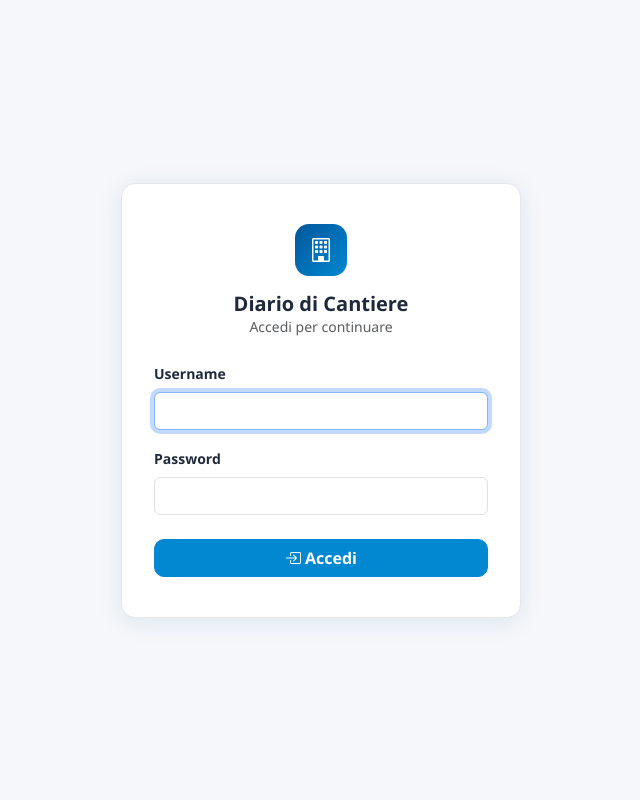
After one commit to licchiu-dev/diario-di-cantiere, a Django app: page /login/ in a window 1280 px wide. The commit adds this page. Shown: the whole page, without its empty margins (319-959 px from the left). Run offline with Django 4.2, Linux system fonts and the light colour scheme.

Commit message:
Add login auth + Railway deploy config
- @login_required on all views, login/logout URLs, login.html template
- railway.json with build (collectstatic) + start (migrate + gunicorn) commands
- dj-database-url in settings for DATABASE_URL env var (Supabase)
- Remove vercel.json

Co-Authored-By: Claude Sonnet 4.6 <noreply@anthropic.com>

```diff
--- a/diario_cantiere/settings.py
+++ b/diario_cantiere/settings.py
@@ -84,3 +84,7 @@ MEDIA_URL = '/media/'
 MEDIA_ROOT = BASE_DIR / 'media'
 
 DEFAULT_AUTO_FIELD = 'django.db.models.BigAutoField'
+
+LOGIN_URL = '/login/'
+LOGIN_REDIRECT_URL = '/'
+LOGOUT_REDIRECT_URL = '/login/'
--- a/diario_cantiere/urls.py
+++ b/diario_cantiere/urls.py
@@ -1,9 +1,12 @@
 from django.contrib import admin
 from django.urls import path
+from django.contrib.auth import views as auth_views
 from core import views
 
 urlpatterns = [
     path('admin/', admin.site.urls),
+    path('login/', auth_views.LoginView.as_view(template_name='login.html'), name='login'),
+    path('logout/', auth_views.LogoutView.as_view(), name='logout'),
     path('', views.cantieri_list, name='cantieri_list'),
     path('cantieri/<int:pk>/', views.cantiere_detail, name='cantiere_detail'),
     path('giornata/nuova/', views.giornata_create, name='giornata_create'),
--- a/templates/base.html
+++ b/templates/base.html
@@ -35,6 +35,12 @@
       <a href="/admin/" class="btn btn-outline-light btn-sm ms-2" target="_blank">
         <i class="bi bi-gear me-1"></i>Admin
       </a>
+      <form method="post" action="{% url 'logout' %}" class="d-inline ms-2">
+        {% csrf_token %}
+        <button type="submit" class="btn btn-outline-light btn-sm" title="Esci">
+          <i class="bi bi-box-arrow-right"></i>
+        </button>
+      </form>
     </div>
   </div>
 </nav>
--- /dev/null
+++ b/templates/login.html
@@ -0,0 +1,65 @@
+<!DOCTYPE html>
+<html lang="it">
+<head>
+  <meta charset="UTF-8">
+  <meta name="viewport" content="width=device-width, initial-scale=1">
+  <title>Accesso – Diario di Cantiere</title>
+  <link href="https://cdn.jsdelivr.net/npm/bootstrap@5.3.2/dist/css/bootstrap.min.css" rel="stylesheet">
+  <link href="https://cdn.jsdelivr.net/npm/bootstrap-icons@1.11.3/font/bootstrap-icons.min.css" rel="stylesheet">
+  {% load static %}
+  <link href="{% static 'css/custom.css' %}" rel="stylesheet">
+  <style>
+    body { min-height: 100vh; display: flex; align-items: center; justify-content: center; }
+    .login-card {
+      width: 100%;
+      max-width: 400px;
+      background: #fff;
+      border: 1px solid var(--c-border);
+      border-radius: var(--c-card-r);
+      box-shadow: 0 4px 24px rgba(1,87,155,.10);
+      padding: 2.5rem 2rem;
+    }
+    .login-logo {
+      width: 52px; height: 52px;
+      background: linear-gradient(135deg, #01579b 0%, #0288d1 100%);
+      border-radius: 14px;
+      display: flex; align-items: center; justify-content: center;
+      font-size: 1.5rem; color: #fff;
+    }
+  </style>
+</head>
+<body>
+  <div class="login-card">
+    <div class="d-flex flex-column align-items-center mb-4">
+      <div class="login-logo mb-3">
+        <i class="bi bi-building"></i>
+      </div>
+      <h5 class="fw-bold mb-0">Diario di Cantiere</h5>
+      <p class="text-muted small mb-0">Accedi per continuare</p>
+    </div>
+
+    {% if form.errors %}
+      <div class="alert alert-danger py-2 small">
+        <i class="bi bi-exclamation-triangle me-1"></i>
+        Credenziali non valide. Riprova.
+      </div>
+    {% endif %}
+
+    <form method="post" novalidate>
+      {% csrf_token %}
+      <div class="mb-3">
+        <label class="form-label fw-semibold small">Username</label>
+        <input type="text" name="username" class="form-control" autofocus autocomplete="username" required>
+      </div>
+      <div class="mb-4">
+        <label class="form-label fw-semibold small">Password</label>
+        <input type="password" name="password" class="form-control" autocomplete="current-password" required>
+      </div>
+      <input type="hidden" name="next" value="{{ next }}">
+      <button type="submit" class="btn btn-salva w-100">
+        <i class="bi bi-box-arrow-in-right me-1"></i>Accedi
+      </button>
+    </form>
+  </div>
+</body>
+</html>
```
Also changed, not shown: core/views.py (+8 -0 lines), railway.json (added, +12 -0 lines).
